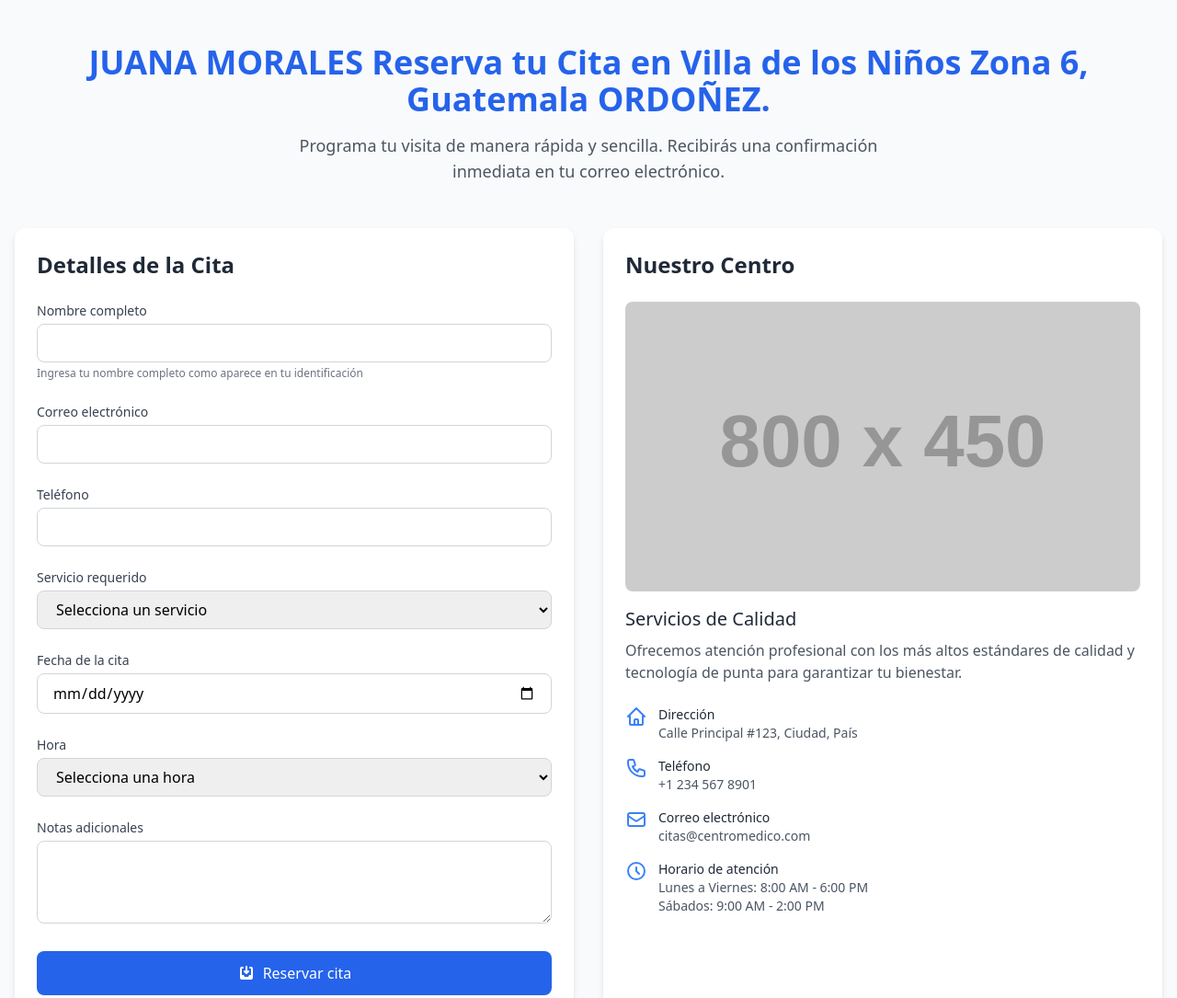
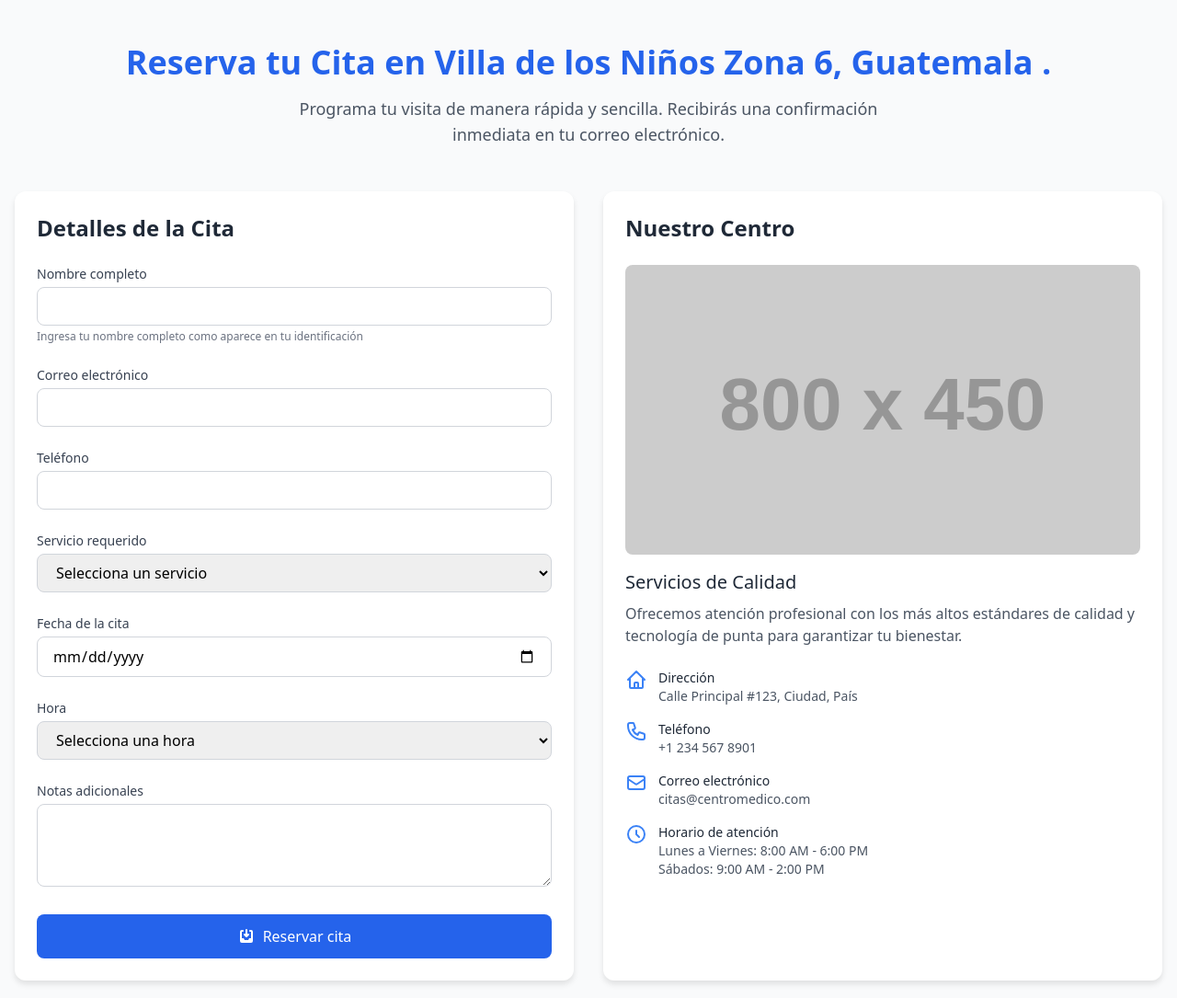
Before and after one commit to JJMG-737/mipaginajohn, a plain HTML site: page index.html in a window 1280 px wide. Shown: the top 1085 px of the page at 92% size. Drawn offline with nearby package versions, Linux system fonts and the light colour scheme; placeholder pictures from the web are drawn by us.

Commit message:
Update index.html

```diff
--- a/index.html
+++ b/index.html
@@ -3,7 +3,7 @@
 <head>
     <meta charset="UTF-8" />
     <meta name="viewport" content="width=device-width, initial-scale=1" />
-    <title>JUANA VERÒNICA MORALES ORDOÑEZ</title>
+    <title>Villa de los Niños</title>
     <script src="https://cdn.tailwindcss.com"></script>
     <style>
         /* Animaciones personalizadas */
@@ -53,7 +53,7 @@
         <!-- Header -->
         <header class="text-center mb-12 fade-in">
             <h1 class="text-4xl font-bold text-blue-600 mb-4">
-                JUANA MORALES  Reserva tu Cita en Villa de los Niños Zona 6, Guatemala ORDOÑEZ.
+                Reserva tu Cita en Villa de los Niños Zona 6, Guatemala .
             </h1>
             <p class="text-lg text-gray-600 max-w-2xl mx-auto">
                 Programa tu visita de manera rápida y sencilla. Recibirás una confirmación inmediata en tu correo electrónico.
```
